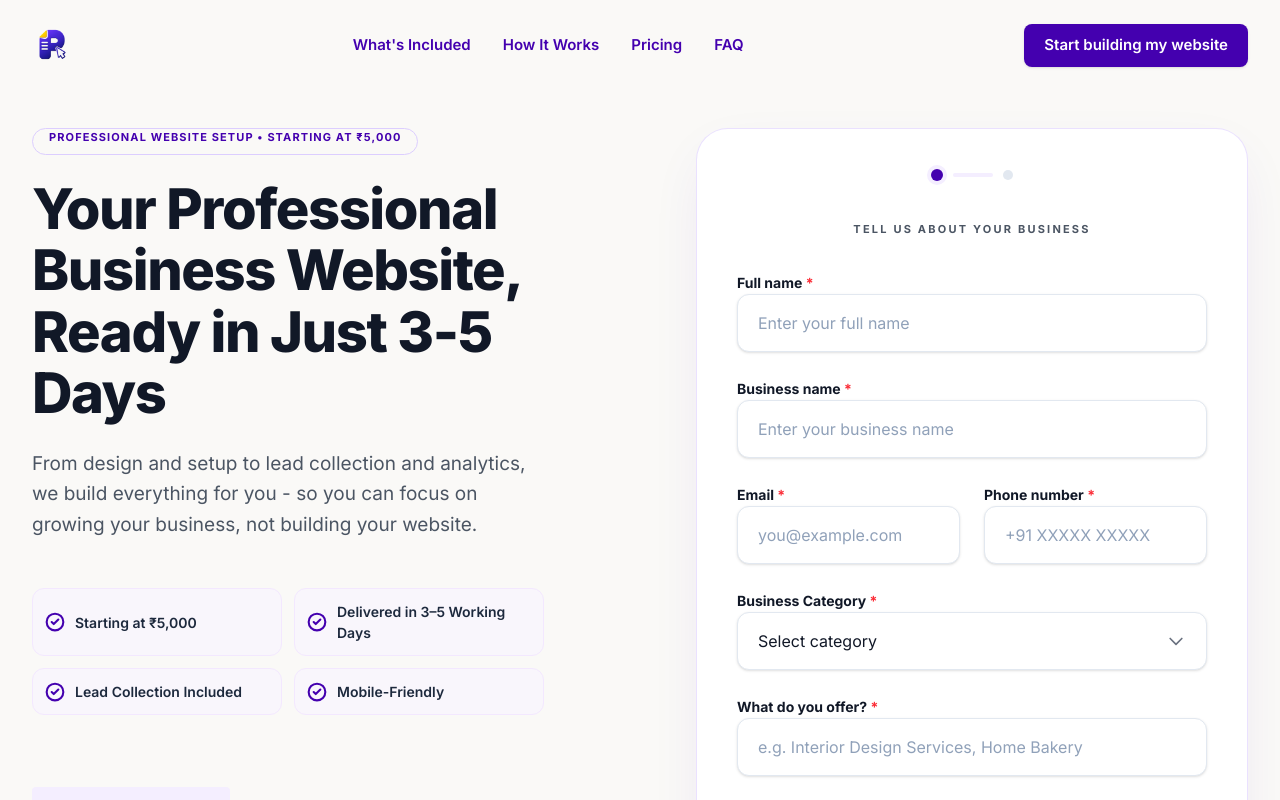
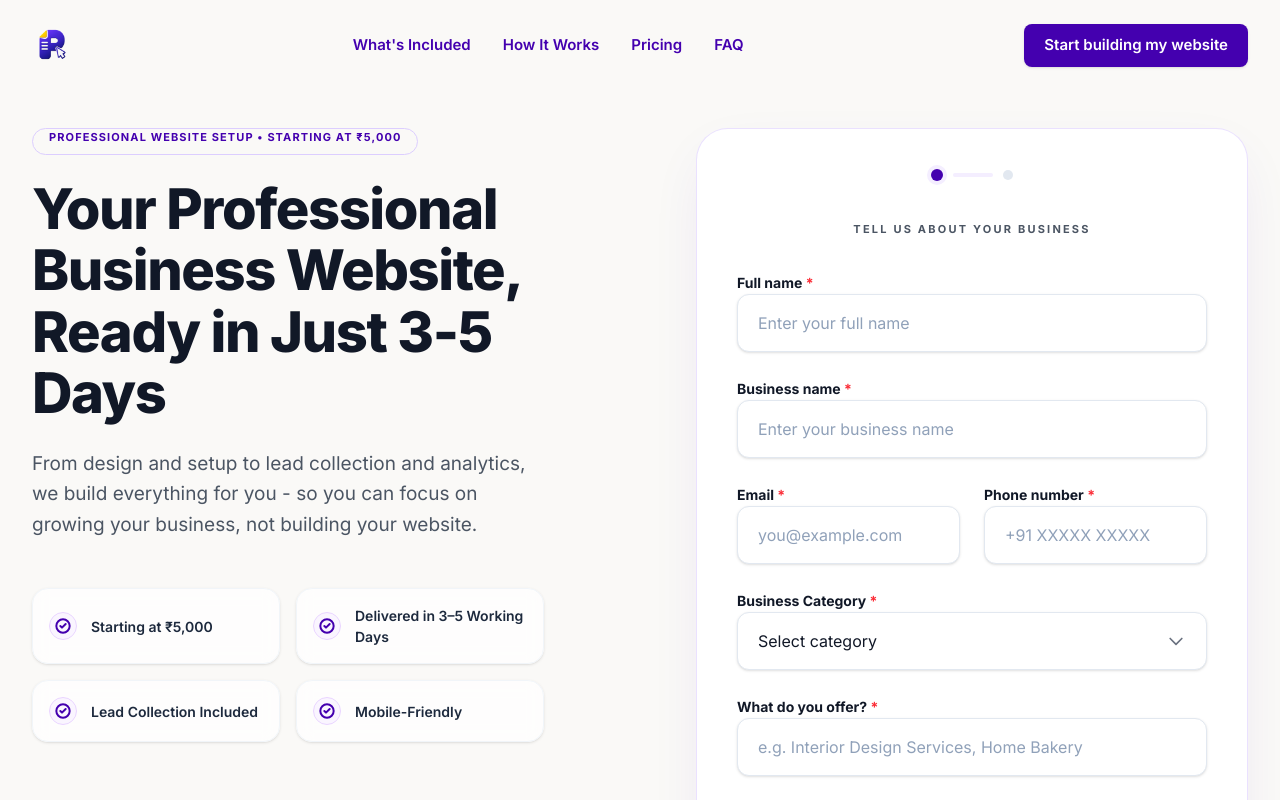
Before and after one commit to zehracodes29/landingpage, a Next.js app in the folder pagemistri-landing/: page / in a window 1280 px wide. Shown: the top 800 px of the page. Built offline with nearby package versions, Linux system fonts and the light colour scheme.

Commit message:
feat: add Hero component and initialize project configuration

```diff
--- a/pagemistri-landing/package.json
+++ b/pagemistri-landing/package.json
@@ -15,6 +15,7 @@
     "lucide-react": "^1.29.0",
     "next": "^16.3.0",
     "react": "^19.2.8",
+    "react-countup": "^6.5.3",
     "react-dom": "^19.2.8",
     "react-icons": "^5.7.0",
     "tailwindcss": "^4.3.3"
--- a/pagemistri-landing/src/components/Hero/Hero.jsx
+++ b/pagemistri-landing/src/components/Hero/Hero.jsx
@@ -1,6 +1,7 @@
 import React, { useState } from 'react';
 import { motion, AnimatePresence } from 'framer-motion';
 import { Clock, Blocks, Sparkles, CheckCircle2 } from 'lucide-react';
+import CountUp from 'react-countup';
 
 const Hero = () => {
   const [step, setStep] = useState(1);
@@ -134,17 +135,25 @@ const Hero = () => {
               initial={{ opacity: 0, y: 15 }}
               animate={{ opacity: 1, y: 0 }}
               transition={{ delay: 0.2, duration: 0.5 }}
-              className="grid grid-cols-1 sm:grid-cols-2 gap-3 max-w-lg mb-6 mt-4"
+              className="grid grid-cols-1 sm:grid-cols-2 gap-4 max-w-lg mb-8 mt-4"
             >
               {[
-                "Starting at ₹5,000",
-                "Delivered in 3–5 Working Days",
-                "Lead Collection Included",
-                "Mobile-Friendly"
-              ].map((text, i) => (
-                <div key={i} className="p-3 rounded-xl bg-purple-50/70 dark:bg-purple-950/30 border border-purple-100 dark:border-purple-900/40 flex items-center gap-2.5 transition-all duration-300 hover:scale-[1.02] hover:bg-purple-100/80 hover:border-purple-300 hover:shadow-md hover:shadow-purple-500/10 cursor-default">
-                  <CheckCircle2 className="w-5 h-5 text-[#4400AF] shrink-0" strokeWidth={2.5} />
-                  <span className="text-[14px] font-semibold text-slate-800 dark:text-slate-200">{text}</span>
+                { text: <>Starting at ₹<CountUp end={5000} duration={2.5} separator="," /></> },
+                { text: <>Delivered in 3–<CountUp end={5} duration={2.5} /> Working Days</> },
+                { text: "Lead Collection Included" },
+                { text: "Mobile-Friendly" }
+              ].map((item, i) => (
+                <div key={i} className="group p-4 rounded-2xl bg-white/70 dark:bg-slate-950/20 backdrop-blur-sm border border-slate-100 dark:border-slate-800 shadow-sm flex items-center gap-3.5 transition-all duration-300 relative overflow-hidden hover:scale-[1.03] hover:-translate-y-1 hover:shadow-xl hover:shadow-purple-500/10 cursor-default">
+                  {/* Top Edge Glow */}
+                  <div className="absolute top-0 left-0 right-0 h-[2.5px] bg-gradient-to-r from-purple-400 to-indigo-500 opacity-0 group-hover:opacity-100 transition-opacity duration-300" />
+
+                  {/* Icon Container with Pulse */}
+                  <div className="relative w-7 h-7 rounded-full bg-purple-50 flex items-center justify-center border border-purple-200 shrink-0">
+                    <div className="absolute inset-0 rounded-full border-2 border-purple-400 opacity-0 group-hover:animate-ping" />
+                    <CheckCircle2 className="w-4 h-4 text-[#4400AF] relative z-10" strokeWidth={3} />
+                  </div>
+
+                  <span className="text-[14px] font-semibold text-slate-800 dark:text-slate-200 relative z-10">{item.text}</span>
                 </div>
               ))}
             </motion.div>
```
Also changed, not shown: 1 other file (tests, documents, lock files or other folders).
